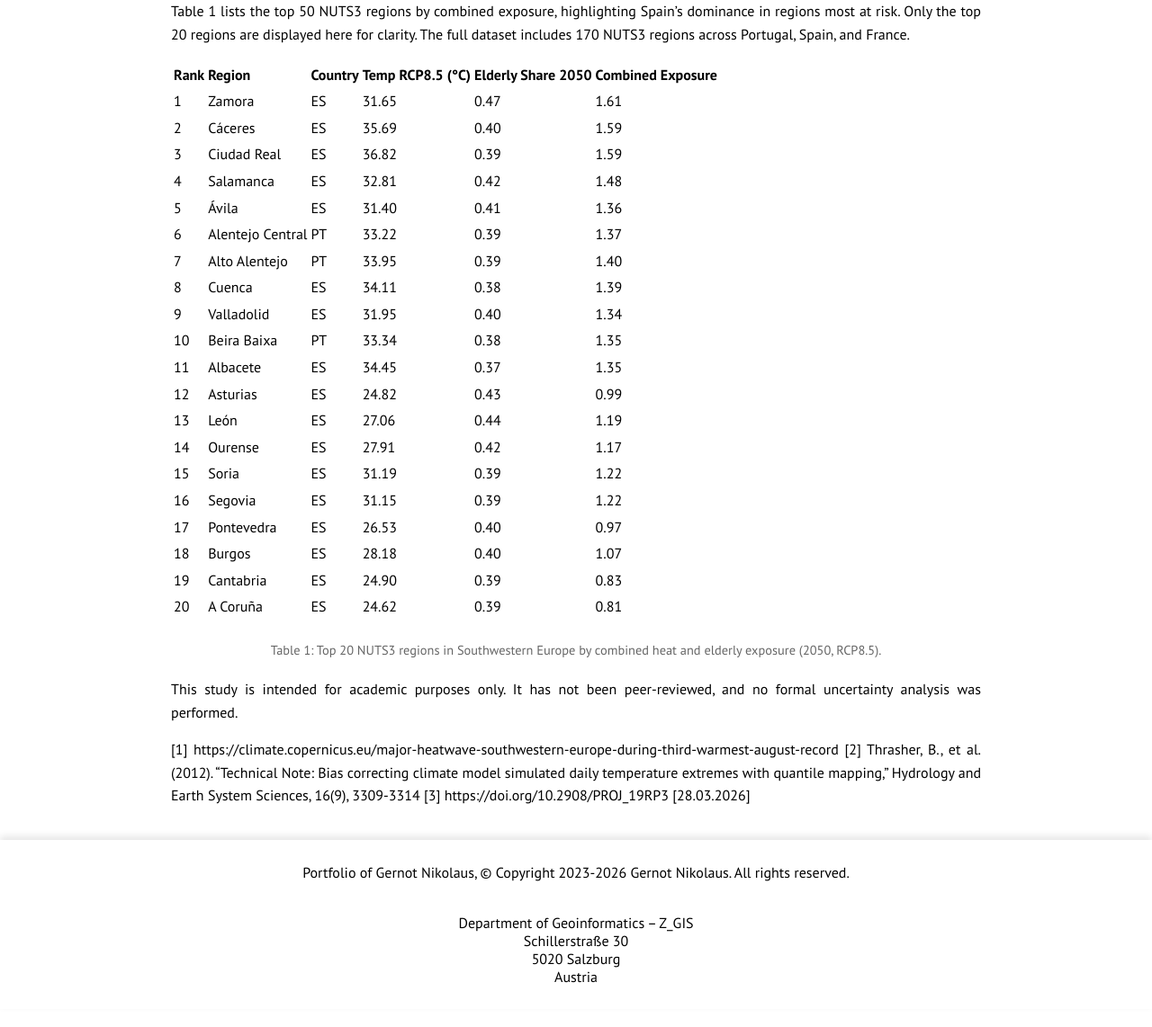
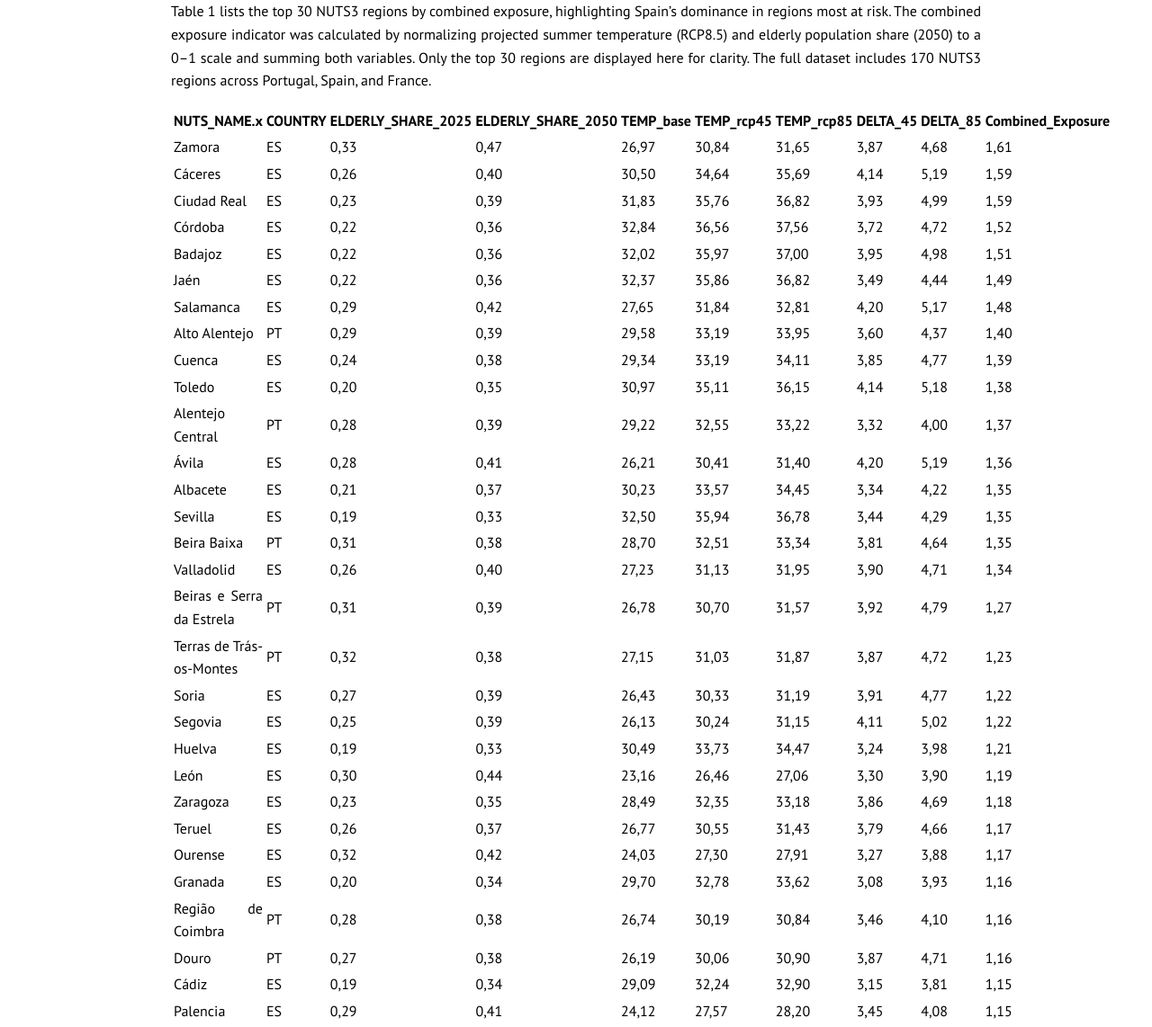
Before and after one commit to gernotnikolaus/gernotnikolaus.github.io, a Jekyll site: the page built from _projects/2026-03-29-ProjectedHeatExposure-ElderlyPopulations-SouthwesternEurope.md, in a window 1280 px wide and 1400 px high, scrolled down 3006 px. Shown: the part 258-1400 px from the top of the window at 90% size. Built offline with Jekyll 4.4.1, drawn with Linux system fonts in a browser that asks for light colours; some of the changed text lies outside the part shown.

Commit message:
Heat Study

```diff
--- a/_projects/2026-03-29-ProjectedHeatExposure-ElderlyPopulations-SouthwesternEurope.md
+++ b/_projects/2026-03-29-ProjectedHeatExposure-ElderlyPopulations-SouthwesternEurope.md
@@ -48,33 +48,44 @@ Figure 6 shows a bivariate map, visualizing delta8.5 and share of elderly Popula
   <figcaption>Figure 6: Temperature Increase and Elderly Population Share (2050, RCP8.5) (own figure).</figcaption>
 </div>
 
-Table 1 lists the top 50 NUTS3 regions by combined exposure, highlighting Spain’s dominance in regions most at risk. Only the top 20 regions are displayed here for clarity. The full dataset includes 170 NUTS3 regions across Portugal, Spain, and France.
+Table 1 lists the top 30 NUTS3 regions by combined exposure, highlighting Spain’s dominance in regions most at risk. The combined exposure indicator was calculated by normalizing projected summer temperature (RCP8.5) and elderly population share (2050) to a 0–1 scale and summing both variables. Only the top 30 regions are displayed here for clarity. The full dataset includes 170 NUTS3 regions across Portugal, Spain, and France.
 
-  | Rank | Region | Country | Temp RCP8.5 (°C) | Elderly Share 2050 | Combined Exposure |
-  |------|--------|--------|-----------------|------------------|-----------------|
-  | 1    | Zamora | ES     | 31.65           | 0.47             | 1.61            |
-  | 2    | Cáceres | ES    | 35.69           | 0.40             | 1.59            |
-  | 3    | Ciudad Real | ES | 36.82           | 0.39             | 1.59            |
-  | 4    | Salamanca | ES   | 32.81           | 0.42             | 1.48            |
-  | 5    | Ávila | ES      | 31.40           | 0.41             | 1.36            |
-  | 6    | Alentejo Central | PT | 33.22      | 0.39             | 1.37            |
-  | 7    | Alto Alentejo | PT | 33.95         | 0.39             | 1.40            |
-  | 8    | Cuenca | ES     | 34.11           | 0.38             | 1.39            |
-  | 9    | Valladolid | ES  | 31.95           | 0.40             | 1.34            |
-  | 10   | Beira Baixa | PT  | 33.34           | 0.38             | 1.35            |
-  | 11   | Albacete | ES   | 34.45           | 0.37             | 1.35            |
-  | 12   | Asturias | ES   | 24.82           | 0.43             | 0.99            |
-  | 13   | León | ES       | 27.06           | 0.44             | 1.19            |
-  | 14   | Ourense | ES    | 27.91           | 0.42             | 1.17            |
-  | 15   | Soria | ES      | 31.19           | 0.39             | 1.22            |
-  | 16   | Segovia | ES    | 31.15           | 0.39             | 1.22            |
-  | 17   | Pontevedra | ES | 26.53           | 0.40             | 0.97            |
-  | 18   | Burgos | ES     | 28.18           | 0.40             | 1.07            |
-  | 19   | Cantabria | ES  | 24.90           | 0.39             | 0.83            |
-  | 20   | A Coruña | ES   | 24.62           | 0.39             | 0.81            |
+| NUTS_NAME.x               | COUNTRY | ELDERLY_SHARE_2025 | ELDERLY_SHARE_2050 | TEMP_base | TEMP_rcp45 | TEMP_rcp85 | DELTA_45 | DELTA_85 | Combined_Exposure |
+|---------------------------|---------|--------------------|--------------------|-----------|------------|------------|----------|----------|-------------------|
+| Zamora                    | ES      | 0,33               | 0,47               | 26,97     | 30,84      | 31,65      | 3,87     | 4,68     | 1,61              |
+| Cáceres                   | ES      | 0,26               | 0,40               | 30,50     | 34,64      | 35,69      | 4,14     | 5,19     | 1,59              |
+| Ciudad Real               | ES      | 0,23               | 0,39               | 31,83     | 35,76      | 36,82      | 3,93     | 4,99     | 1,59              |
+| Córdoba                   | ES      | 0,22               | 0,36               | 32,84     | 36,56      | 37,56      | 3,72     | 4,72     | 1,52              |
+| Badajoz                   | ES      | 0,22               | 0,36               | 32,02     | 35,97      | 37,00      | 3,95     | 4,98     | 1,51              |
+| Jaén                      | ES      | 0,22               | 0,36               | 32,37     | 35,86      | 36,82      | 3,49     | 4,44     | 1,49              |
+| Salamanca                 | ES      | 0,29               | 0,42               | 27,65     | 31,84      | 32,81      | 4,20     | 5,17     | 1,48              |
+| Alto Alentejo             | PT      | 0,29               | 0,39               | 29,58     | 33,19      | 33,95      | 3,60     | 4,37     | 1,40              |
+| Cuenca                    | ES      | 0,24               | 0,38               | 29,34     | 33,19      | 34,11      | 3,85     | 4,77     | 1,39              |
+| Toledo                    | ES      | 0,20               | 0,35               | 30,97     | 35,11      | 36,15      | 4,14     | 5,18     | 1,38              |
+| Alentejo Central          | PT      | 0,28               | 0,39               | 29,22     | 32,55      | 33,22      | 3,32     | 4,00     | 1,37              |
+| Ávila                     | ES      | 0,28               | 0,41               | 26,21     | 30,41      | 31,40      | 4,20     | 5,19     | 1,36              |
+| Albacete                  | ES      | 0,21               | 0,37               | 30,23     | 33,57      | 34,45      | 3,34     | 4,22     | 1,35              |
+| Sevilla                   | ES      | 0,19               | 0,33               | 32,50     | 35,94      | 36,78      | 3,44     | 4,29     | 1,35              |
+| Beira Baixa               | PT      | 0,31               | 0,38               | 28,70     | 32,51      | 33,34      | 3,81     | 4,64     | 1,35              |
+| Valladolid                | ES      | 0,26               | 0,40               | 27,23     | 31,13      | 31,95      | 3,90     | 4,71     | 1,34              |
+| Beiras e Serra da Estrela | PT      | 0,31               | 0,39               | 26,78     | 30,70      | 31,57      | 3,92     | 4,79     | 1,27              |
+| Terras de Trás-os-Montes  | PT      | 0,32               | 0,38               | 27,15     | 31,03      | 31,87      | 3,87     | 4,72     | 1,23              |
+| Soria                     | ES      | 0,27               | 0,39               | 26,43     | 30,33      | 31,19      | 3,91     | 4,77     | 1,22              |
+| Segovia                   | ES      | 0,25               | 0,39               | 26,13     | 30,24      | 31,15      | 4,11     | 5,02     | 1,22              |
+| Huelva                    | ES      | 0,19               | 0,33               | 30,49     | 33,73      | 34,47      | 3,24     | 3,98     | 1,21              |
+| León                      | ES      | 0,30               | 0,44               | 23,16     | 26,46      | 27,06      | 3,30     | 3,90     | 1,19              |
+| Zaragoza                  | ES      | 0,23               | 0,35               | 28,49     | 32,35      | 33,18      | 3,86     | 4,69     | 1,18              |
+| Teruel                    | ES      | 0,26               | 0,37               | 26,77     | 30,55      | 31,43      | 3,79     | 4,66     | 1,17              |
+| Ourense                   | ES      | 0,32               | 0,42               | 24,03     | 27,30      | 27,91      | 3,27     | 3,88     | 1,17              |
+| Granada                   | ES      | 0,20               | 0,34               | 29,70     | 32,78      | 33,62      | 3,08     | 3,93     | 1,16              |
+| Região de Coimbra         | PT      | 0,28               | 0,38               | 26,74     | 30,19      | 30,84      | 3,46     | 4,10     | 1,16              |
+| Douro                     | PT      | 0,27               | 0,38               | 26,19     | 30,06      | 30,90      | 3,87     | 4,71     | 1,16              |
+| Cádiz                     | ES      | 0,19               | 0,34               | 29,09     | 32,24      | 32,90      | 3,15     | 3,81     | 1,15              |
+| Palencia                  | ES      | 0,29               | 0,41               | 24,12     | 27,57      | 28,20      | 3,45     | 4,08     | 1,15              |
+
 
 <div class="blog-image">
-  <figcaption>Table 1: Top 20 NUTS3 regions in Southwestern Europe by combined heat and elderly exposure (2050, RCP8.5).</figcaption>
+  <figcaption>Table 1: Top 30 NUTS3 regions in Southwestern Europe by combined heat and elderly exposure (2050, RCP8.5).</figcaption>
 </div>
 
 This study is intended for academic purposes only. It has not been peer-reviewed, and no formal uncertainty analysis was performed.
```
